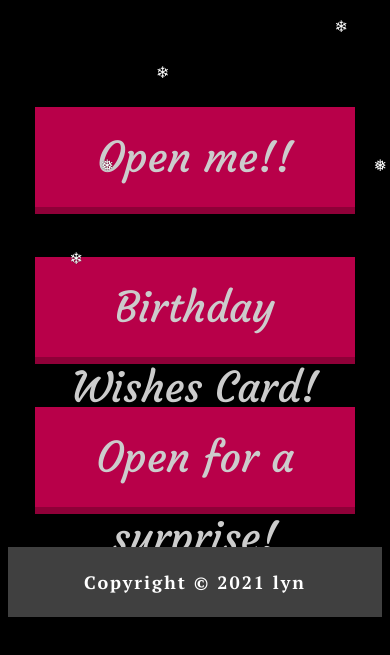
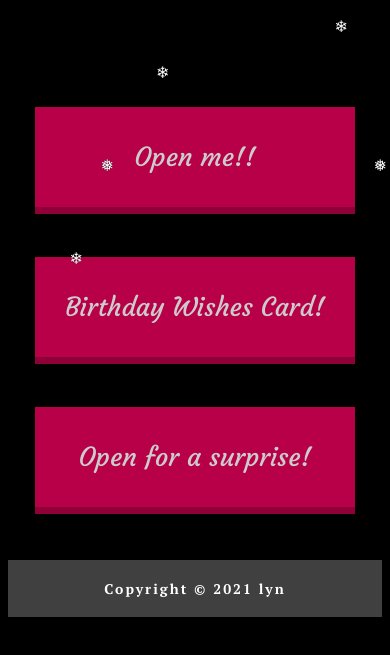
Before and after one commit to skmufff/singto-birthday-project, a plain HTML site: page home.html in a window 390 px wide. Shown: the part 131-786 px from the top of the page. Drawn offline with Linux system fonts and the light colour scheme; a web font is replaced by a local one.

Commit message:
fixed media screen

```diff
--- a/assets/css/box2.css
+++ b/assets/css/box2.css
@@ -171,6 +171,10 @@ footer{
     .credits-container{
         font-size: 16px;
     }
+
+    footer{
+        font-size: 14px;
+    }
 }
 
 @media(max-width: 1200px){
--- a/assets/css/box3.css
+++ b/assets/css/box3.css
@@ -138,6 +138,10 @@ footer{
         overflow: hidden;
         flex-wrap: wrap;
     }
+
+    footer{
+        font-size: 14px;
+    }
 }
 
 @media(max-width: 1000px){
--- a/assets/css/home.css
+++ b/assets/css/home.css
@@ -100,6 +100,11 @@ footer{
 {
     li{
         width: 350px;
+        font-size: 32px;
+    }
+
+    footer{
+        font-size: 16px;
     }
 }
 
@@ -113,6 +118,11 @@ footer{
     li{
         height: 80px;
         width: 300px;
+        font-size: 26px;
+    }
+
+    footer{
+        font-size: 14px;
     }
 }
 
```
